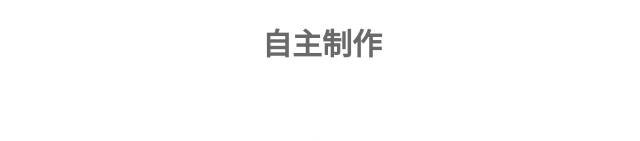
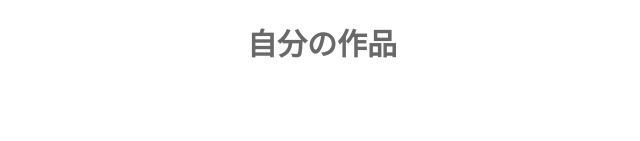
Before and after one commit to i2124059/vol1, a plain HTML site: page index.html in a window 1280 px wide. Shown: the top 141 px of the page, without its empty margins (318-958 px from the left). Drawn offline with Linux system fonts and the light colour scheme.

Commit message:
Update index.html

```diff
--- a/index.html
+++ b/index.html
@@ -7,12 +7,12 @@
     <link rel="preconnect" href="https://fonts.googleapis.com">
     <link rel="preconnect" href="https://fonts.gstatic.com" crossorigin>
     <link href="https://fonts.googleapis.com/css2?family=M+PLUS+Rounded+1c:wght@700&display=swap" rel="stylesheet">
-    <title>自主制作</title>
+    <title>自分の作品</title>
     <link rel="stylesheet" href="style.css" type="text/css">
 
 </head>
 <body>
-    <h1 class="large">自主制作</h1>
-    <img src="neko.jpg" alt="名刺デザイン">
+    <h1 class="large">自分の作品</h1>
+    <img src="neko.jpg" alt="自分の作品">
 </body>
 </html>
```
